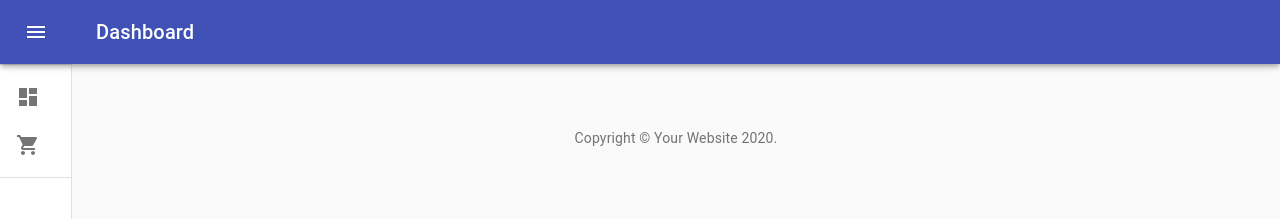
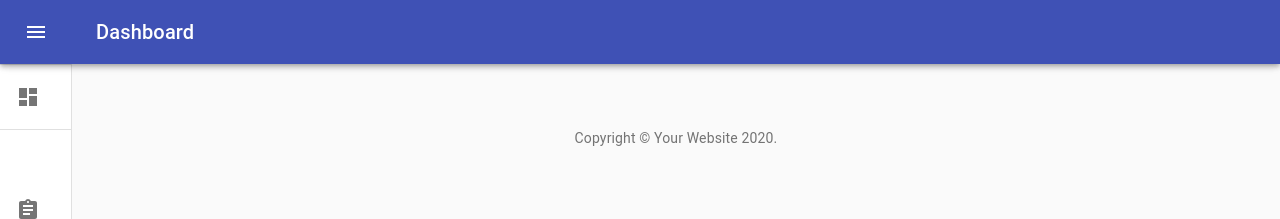
Before and after one commit to avnikolaou/ordereze, a React (Create React App) app: page / in a window 1280 px wide. Shown: the top 219 px of the page. Built offline with nearby package versions, Linux system fonts and the light colour scheme.

Commit message:
feat: add drawer functionality to backpanel

```diff
--- a/src/components/BackpanelNav.js
+++ b/src/components/BackpanelNav.js
@@ -1,5 +1,7 @@
 import React from 'react';
 import clsx from 'clsx';
+import { connect } from 'react-redux';
+
 import { makeStyles } from '@material-ui/core/styles';
 import Toolbar from '@material-ui/core/Toolbar';
 import IconButton from '@material-ui/core/IconButton';
@@ -12,6 +14,7 @@ import List from '@material-ui/core/List';
 import Drawer from '@material-ui/core/Drawer';
 
 import { mainListItems, secondaryListItems } from './ListItems';
+import { toggleDashboardDrawer } from '../actions';
 
 const drawerWidth = 240;
 
@@ -136,4 +139,14 @@ const BackpanelNav = ({ title, drawer, closeDrawer }) => {
     )
 }
 
-export default BackpanelNav;
+const mapStateToProps = (state) => {
+    return {
+        drawer: state.backPanel.drawer
+    }
+}
+
+const mapDispatchToProps = (dispatch) => ({
+    closeDrawer: () => dispatch(toggleDashboardDrawer())
+});
+
+export default connect(mapStateToProps, mapDispatchToProps)(BackpanelNav);
--- a/src/components/ListItems.js
+++ b/src/components/ListItems.js
@@ -4,27 +4,17 @@ import ListItemIcon from '@material-ui/core/ListItemIcon';
 import ListItemText from '@material-ui/core/ListItemText';
 import ListSubheader from '@material-ui/core/ListSubheader';
 import DashboardIcon from '@material-ui/icons/Dashboard';
-import ShoppingCartIcon from '@material-ui/icons/ShoppingCart';
 import AssignmentIcon from '@material-ui/icons/Assignment';
 import { Link } from 'react-router-dom';
 
 export const mainListItems = (
     <div>
-        <Link to={'/dashboard'}>
+        <Link to={'/'}>
             <ListItem button>
                 <ListItemIcon>
                     <DashboardIcon />
                 </ListItemIcon>
                 <ListItemText className={"side-menu__links"} primary="Dashboard" />
-            </ListItem>
-        </Link>
-
-        <Link to={'/menu'}>
-            <ListItem button>
-                <ListItemIcon>
-                    <ShoppingCartIcon />
-                </ListItemIcon>
-                <ListItemText className={"side-menu__links"} primary="Menu" />
             </ListItem>
         </Link>
 
```
